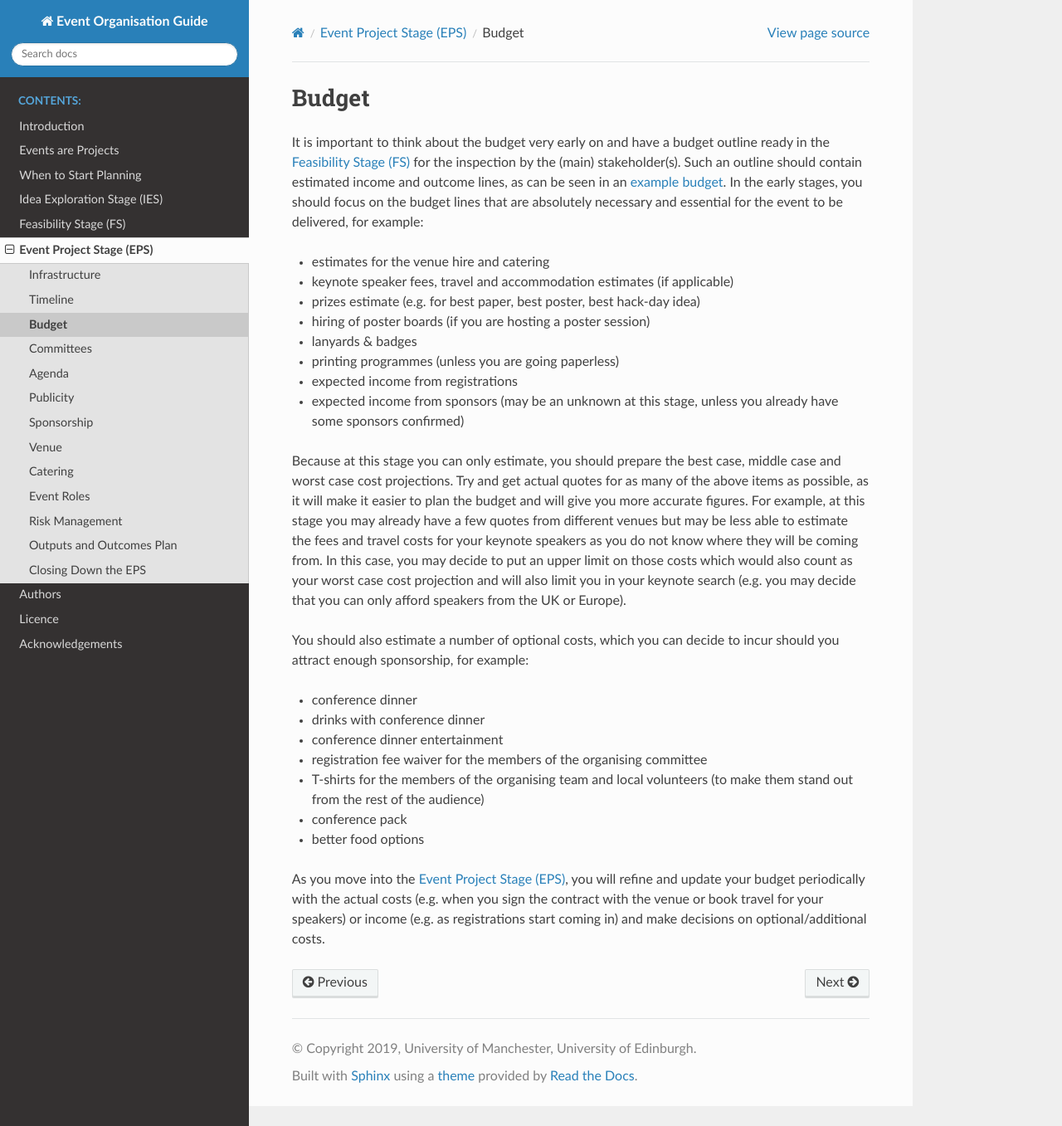
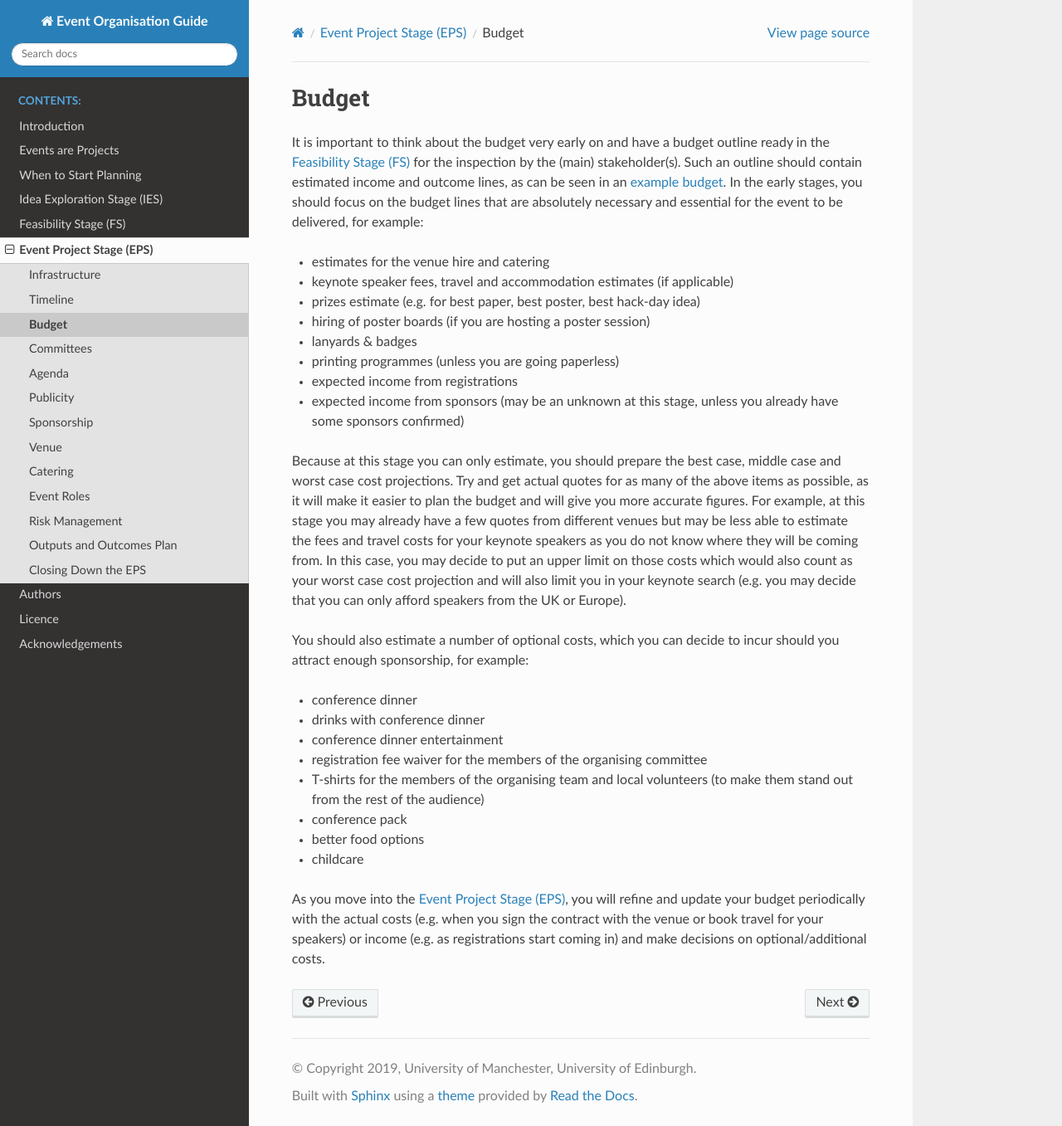
Before and after one commit to softwaresaved/event-organisation-guide, a Sphinx documentation site: the page built from docs/eog/eps-budget.rst, in a window 1280 px wide and 1357 px high. Shown: the whole window at 83% size. Built offline with Sphinx 7.4.7 and the Read the Docs theme 2.0.0, drawn with Linux system fonts in a browser that asks for light colours.

Commit message:
Added childcare as optional cost

```diff
--- a/docs/eog/eps-budget.rst
+++ b/docs/eog/eps-budget.rst
@@ -38,6 +38,7 @@ sponsorship, for example:
 - T-shirts for the members of the organising team and local volunteers (to make them stand out from the rest of the audience)
 - conference pack
 - better food options
+- childcare
 
 As you move into the :doc:`event-project-stage-eps`, you will refine and update your budget periodically with the actual
 costs (e.g. when you sign the contract with the venue or book travel for your speakers)
```
